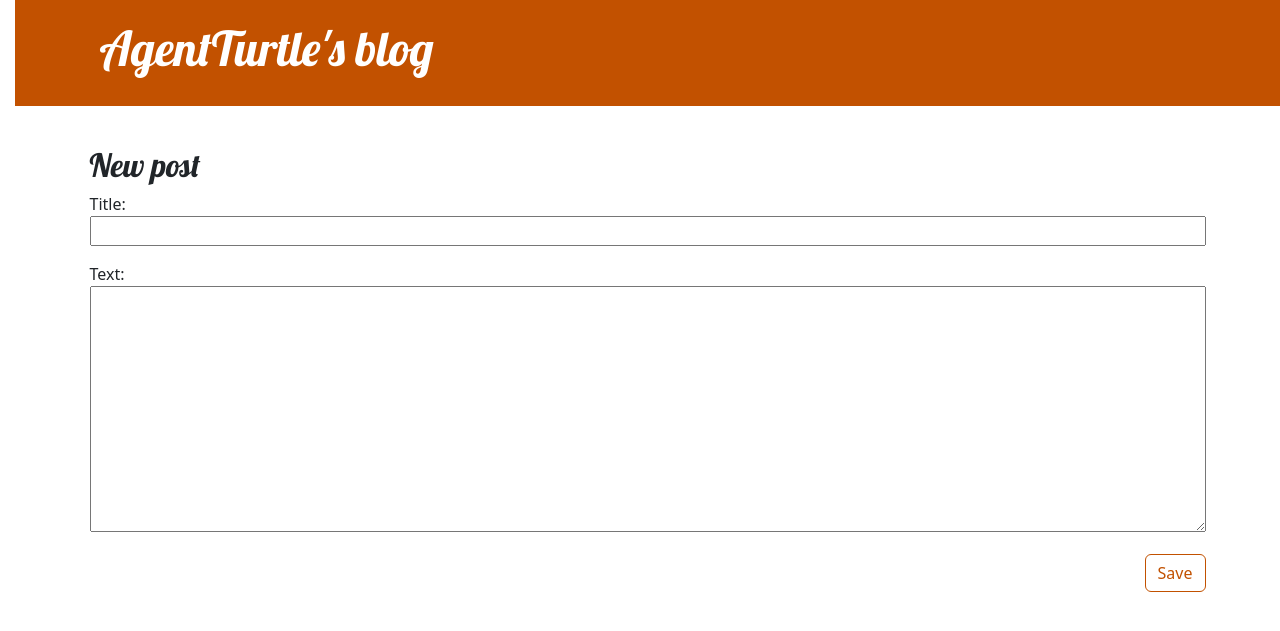
After one commit to AgentTurtles/LOCKED-IN, a Django app: page /post/new/ in a window 1280 px wide. The commit adds this page. Shown: the top 631 px of the page. Run offline with Django 5.2, Linux system fonts and the light colour scheme.

Commit message:
Added views to create/edit blog post inside the site.

```diff
--- /dev/null
+++ b/blog/forms.py
@@ -0,0 +1,9 @@
+from django import forms
+
+from .models import Post
+
+class PostForm(forms.ModelForm):
+
+    class Meta:
+        model = Post
+        fields = ('title', 'text')
--- a/blog/templates/blog/base.html
+++ b/blog/templates/blog/base.html
@@ -10,10 +10,16 @@
     <body>
         <header class="page-header">
             <div class="container">
+                    {% if user.is_authenticated %}
+    <a href="{% url 'post_new' %}" class="top-menu">
+        {% include './icons/file-earmark-plus.svg' %}
+    </a>
+{% endif %}
+                </a>
                 <h1><a href="/">AgentTurtle's blog</a></h1>
             </div>
         </header>
-    <main class="container">
+        <main class="content container">
             <div class="row">
                 <div class="col">
                     {% block content %}
--- /dev/null
+++ b/blog/templates/blog/post_edit.html
@@ -0,0 +1,9 @@
+{% extends 'blog/base.html' %}
+
+{% block content %}
+    <h2>New post</h2>
+    <form method="POST" class="post-form">{% csrf_token %}
+        {{ form.as_p }}
+        <button type="submit" class="save btn btn-secondary">Save</button>
+    </form>
+{% endblock %}
--- a/blog/urls.py
+++ b/blog/urls.py
@@ -4,4 +4,6 @@ from . import views
 urlpatterns = [
     path('', views.post_list, name='post_list'),
     path('post/<int:pk>/', views.post_detail, name='post_detail'),
+    path('post/new/', views.post_new, name='post_new'),
+    path('post/<int:pk>/edit/', views.post_edit, name='post_edit'),
 ]
--- a/blog/views.py
+++ b/blog/views.py
@@ -2,6 +2,9 @@ from django.shortcuts import render
 from django.utils import timezone
 from .models import Post
 from django.shortcuts import render, get_object_or_404
+from .forms import PostForm
+from django.shortcuts import redirect
+
 
 def post_list(request):
     posts = Post.objects.filter(published_date__lte=timezone.now()).order_by('published_date')
@@ -13,3 +16,34 @@ def post_detail(request, pk):
 def post_detail(request, pk):
     post = get_object_or_404(Post, pk=pk)
     return render(request, 'blog/post_detail.html', {'post': post})
+
+def post_new(request):
+    form = PostForm()
+    return render(request, 'blog/post_edit.html', {'form': form})
+
+def post_new(request):
+    if request.method == "POST":
+        form = PostForm(request.POST)
+        if form.is_valid():
+            post = form.save(commit=False)
+            post.author = request.user
+            post.published_date = timezone.now()
+            post.save()
+            return redirect('post_detail', pk=post.pk)
+    else:
+        form = PostForm()
+    return render(request, 'blog/post_edit.html', {'form': form})
+
+def post_edit(request, pk):
+    post = get_object_or_404(Post, pk=pk)
+    if request.method == "POST":
+        form = PostForm(request.POST, instance=post)
+        if form.is_valid():
+            post = form.save(commit=False)
+            post.author = request.user
+            post.published_date = timezone.now()
+            post.save()
+            return redirect('post_detail', pk=post.pk)
+    else:
+        form = PostForm(instance=post)
+    return render(request, 'blog/post_edit.html', {'form': form})
```
Also changed, not shown: blog/templates/blog/post_detail.html (+7 -0 lines), blog/templates/blog/icons/file-earmark-plus.svg (added), blog/templates/blog/icons/pencil-fill.svg (added). Lines whose indentation alone changed are shown as unchanged.
